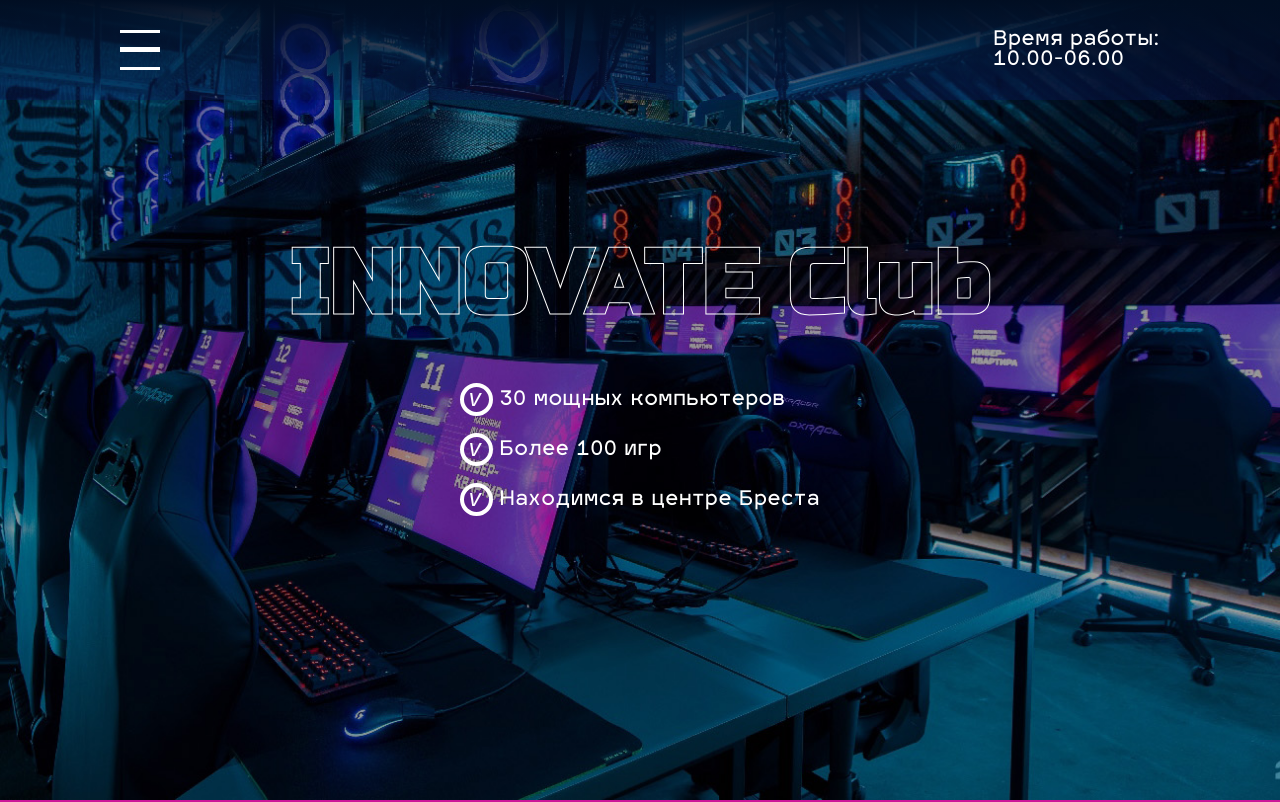
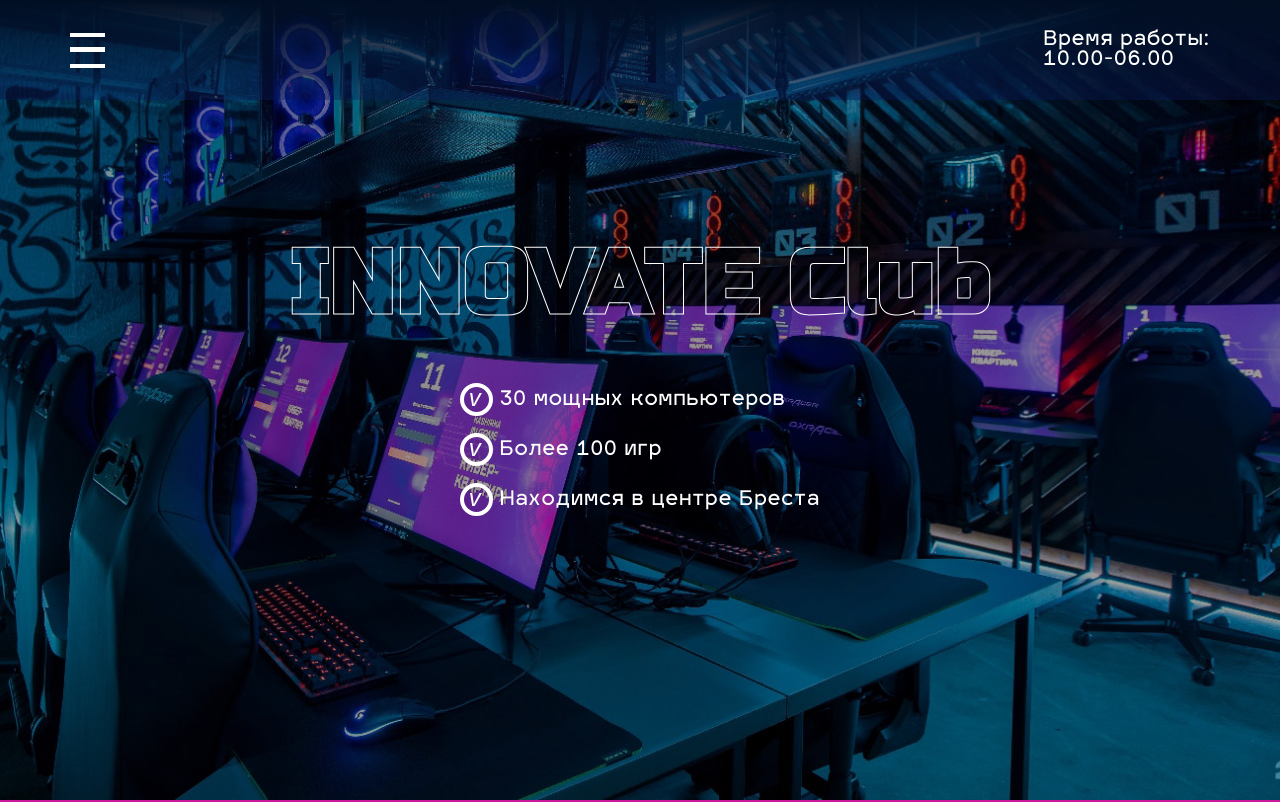
Before and after one commit to PhilipLitskevich/club, a plain HTML site: page index.html in a window 1280 px wide. Shown: the top 802 px of the page. Drawn offline with Linux system fonts and the light colour scheme.

Commit message:
Update style.css

```diff
--- a/styles/style.css
+++ b/styles/style.css
@@ -52,13 +52,14 @@
 .burger-button {
     position: relative;
     z-index: 20;
-    width: 40px;
-    height: 40px;
+    width: 35px;
+    height: 35px;
     display: none ;
     flex-direction: column;
     align-items: center;
     justify-content: space-between;
     overflow: hidden;
+    margin-right: 50px;
 
 
 }
@@ -79,14 +80,14 @@
 .burger-button span{
     display: block;
     width: 100%;
-    height: 3px;
+    height: 4px;
     background-color: #fff;
 }
 .burger-button::after{
     content: '';
     position: absolute;
 
-    top: calc(50% - 3px);
+    top: calc(50% - 2.5px);
     left: 0;
     right: 0;
 
@@ -164,7 +165,7 @@
     display: flex;
     justify-content: space-between;
     align-items: center;
-    padding: 30px 50px;
+    padding: 30px 0px;
 
 
 }
```
